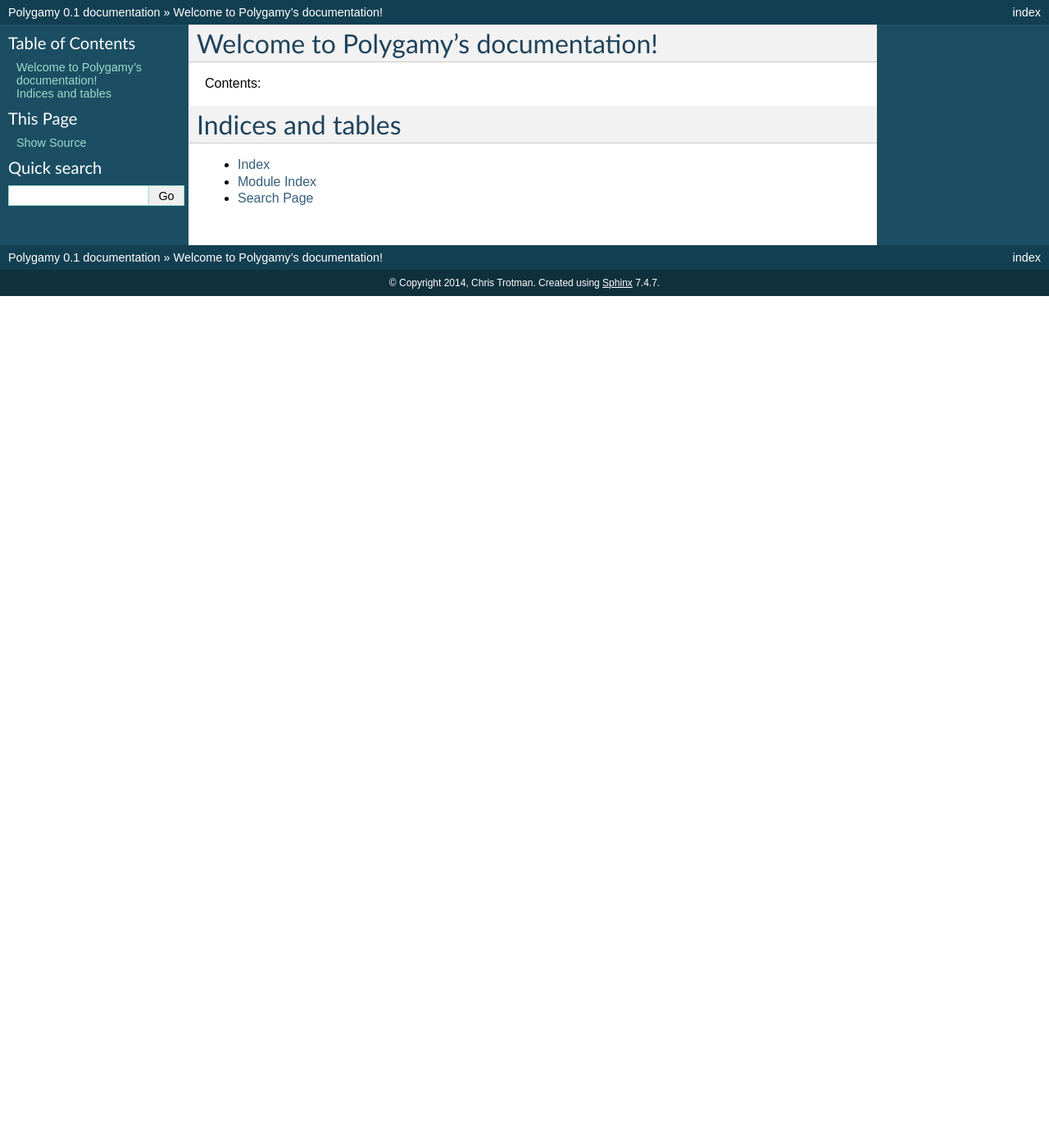
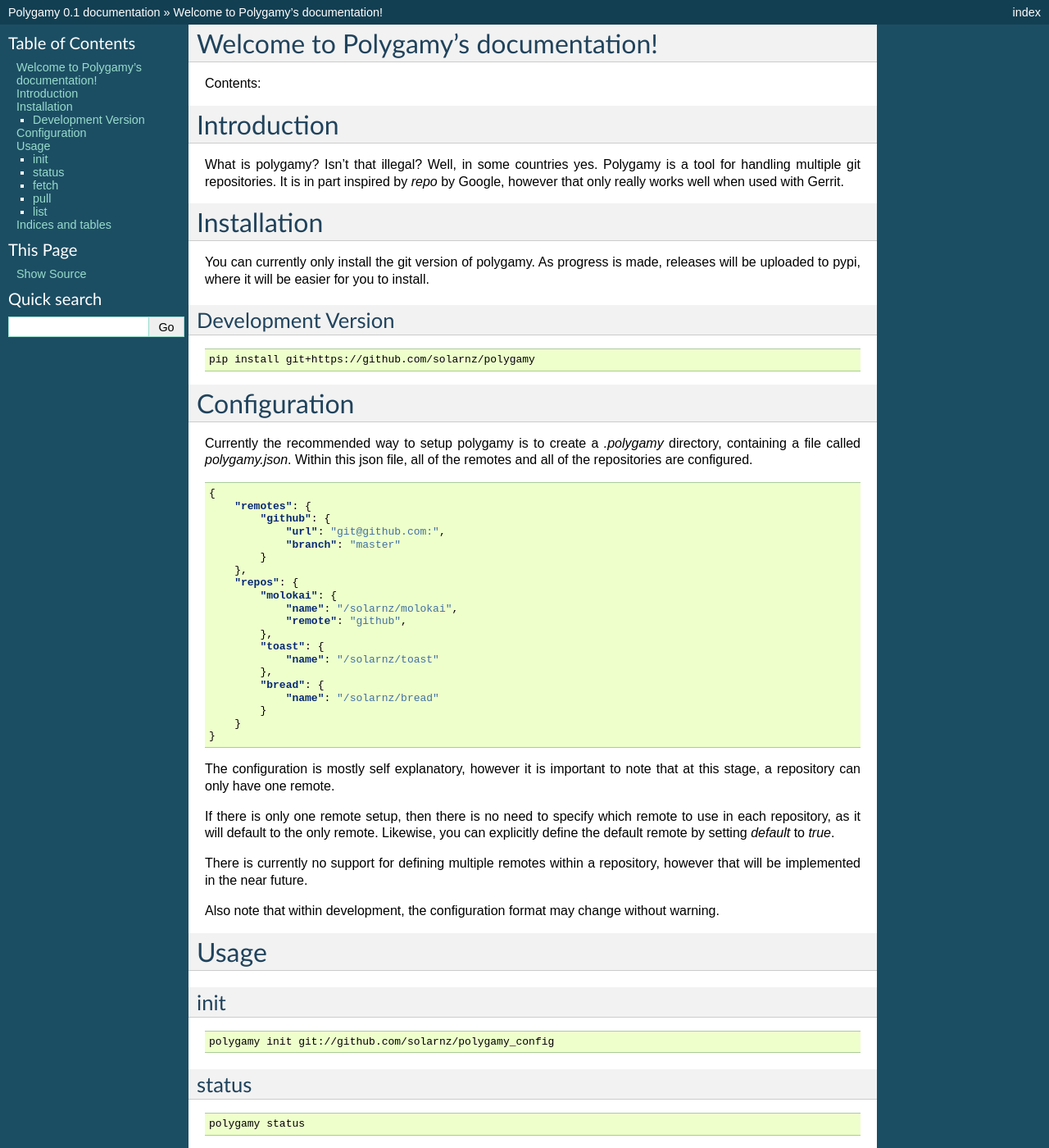
Before and after one commit to solarnz/polygamy, a Sphinx documentation site: the page built from docs/index.rst, in a window 1280 px wide and 1400 px high. Shown: the whole window at 82% size. Built offline with Sphinx 7.4.7, drawn with Linux system fonts in a browser that asks for light colours; some of the changed text lies outside the part shown.

Commit message:
Add some documentation

```diff
--- a/docs/index.rst
+++ b/docs/index.rst
@@ -12,6 +12,107 @@
    :maxdepth: 2
 
 
+Introduction
+============
+
+What is polygamy? Isn't that illegal? Well, in some countries yes. Polygamy is
+a tool for handling multiple git repositories. It is in part inspired by `repo`
+by Google, however that only really works well when used with Gerrit.
+
+Installation
+============
+
+You can currently only install the git version of polygamy. As progress is
+made, releases will be uploaded to pypi, where it will be easier for you to
+install.
+
+Development Version
+-------------------
+.. code-block:: shell
+
+    pip install git+https://github.com/solarnz/polygamy
+
+Configuration
+=============
+
+Currently the recommended way to setup polygamy is to create a `.polygamy`
+directory, containing a file called `polygamy.json`. Within this json file, all
+of the remotes and all of the repositories are configured.
+
+.. code-block:: json
+
+    {
+        "remotes": {
+            "github": {
+                "url": "git@github.com:",
+                "branch": "master"
+            }
+        },
+        "repos": {
+            "molokai": {
+                "name": "/solarnz/molokai",
+                "remote": "github",
+            },
+            "toast": {
+                "name": "/solarnz/toast"
+            },
+            "bread": {
+                "name": "/solarnz/bread"
+            }
+        }
+    }
+
+The configuration is mostly self explanatory, however it is important to note
+that at this stage, a repository can only have one remote.
+
+If there is only one remote setup, then there is no need to specify which
+remote to use in each repository, as it will default to the only remote.
+Likewise, you can explicitly define the default remote by setting `default` to
+`true`.
+
+There is currently no support for defining multiple remotes within a
+repository, however that will be implemented in the near future.
+
+Also note that within development, the configuration format may change without
+warning.
+
+Usage
+=====
+
+init
+----
+
+.. code-block:: shell
+
+    polygamy init git://github.com/solarnz/polygamy_config
+
+status
+------
+
+.. code-block:: shell
+
+    polygamy status
+
+fetch
+-----
+
+.. code-block:: shell
+
+    polygamy fetch
+
+pull
+----
+
+.. code-block:: shell
+
+    polygamy pull
+
+list
+----
+
+.. code-block:: shell
+
+    polygamy list
 
 Indices and tables
 ==================
```
Also changed, not shown: 1 other file.
